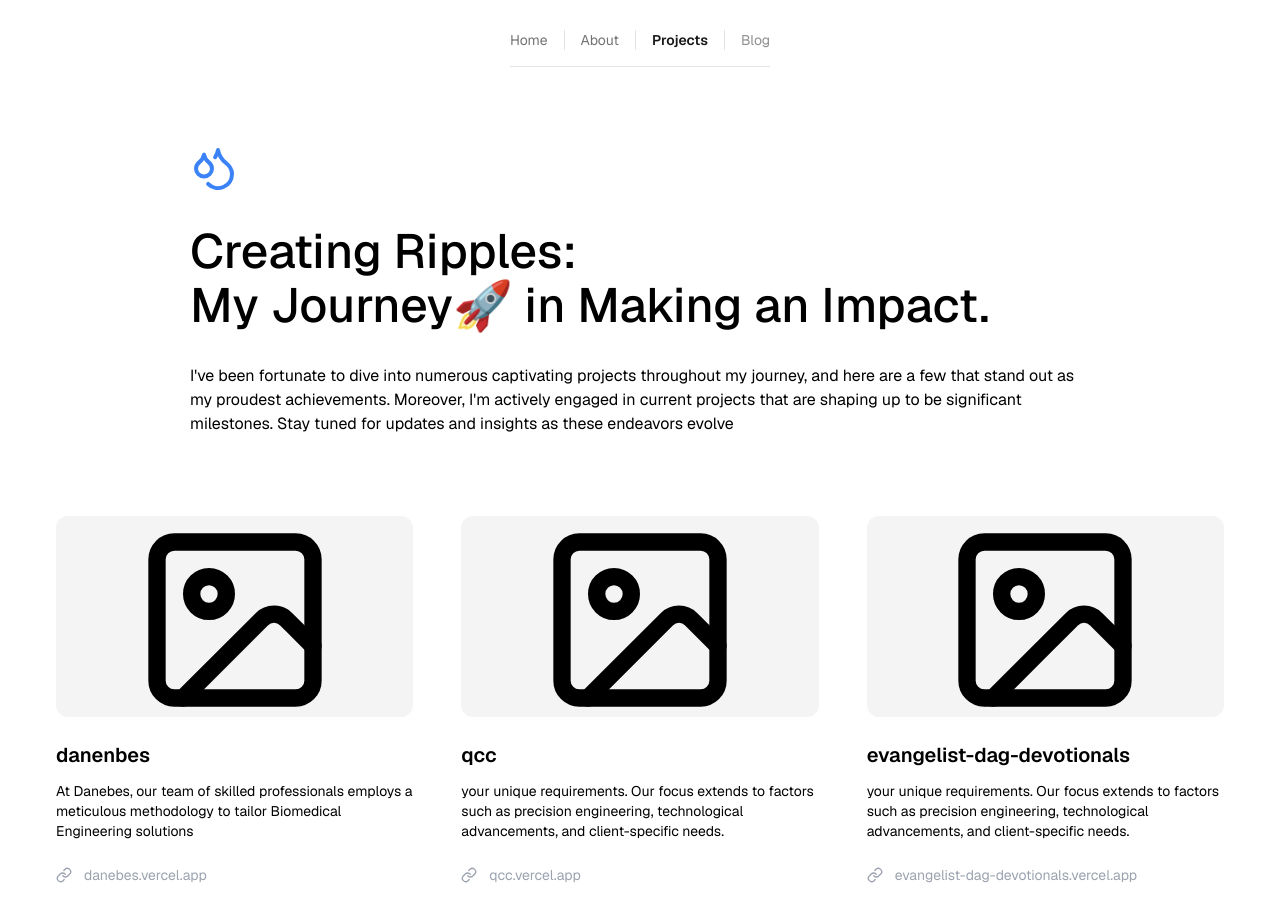
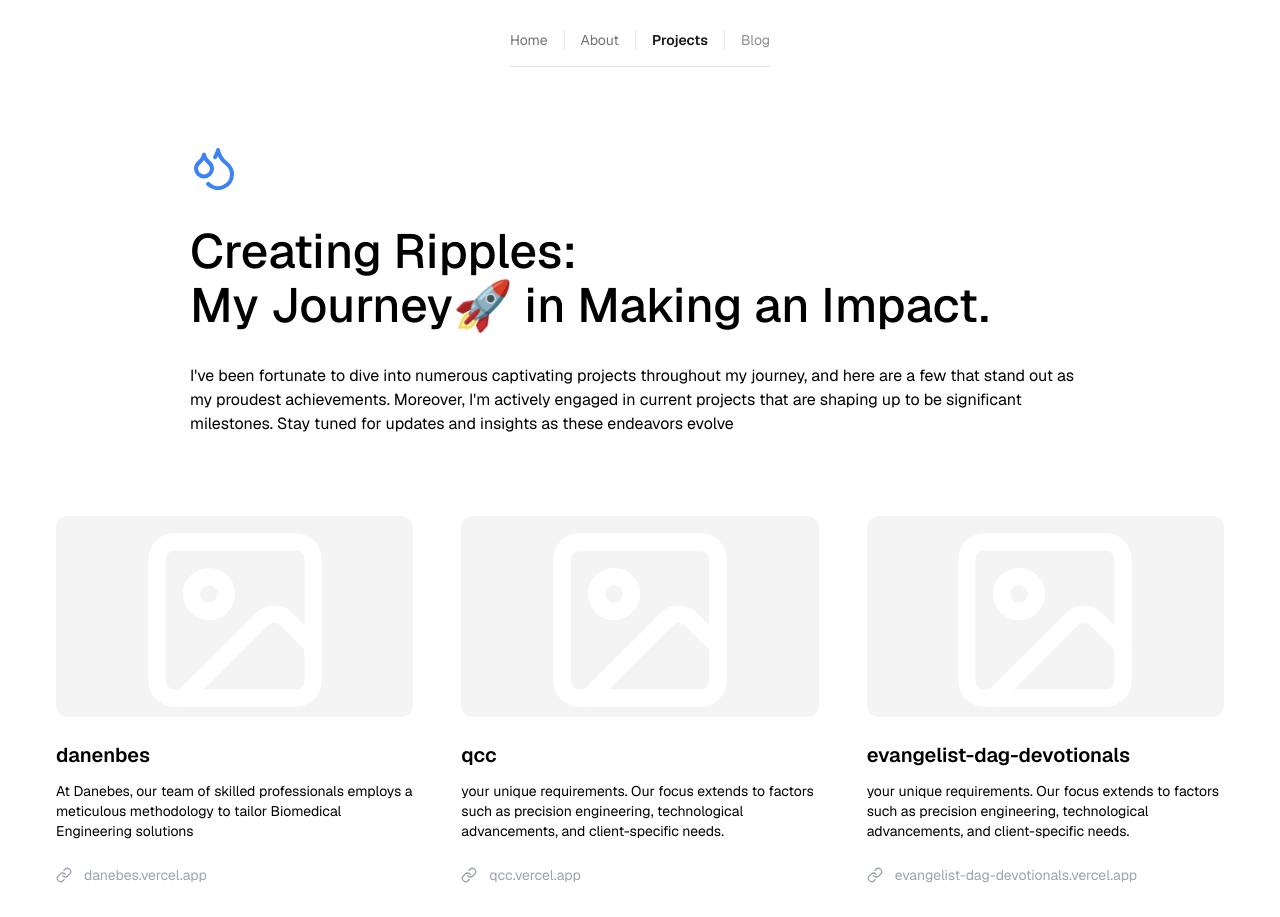
Before and after one commit to samezzz/samess, a Next.js app: page /projects in a window 1280 px wide. Built offline with nearby package versions, Linux system fonts and the light colour scheme.

Commit message:
fixed colors for default image

```diff
--- a/src/components/project-card.tsx
+++ b/src/components/project-card.tsx
@@ -19,7 +19,7 @@ const ProjectCard = ({ project, className }: ProjectCardProps) => {
         <div className="card">
           <div className="">
             <AspectRatio ratio={16/9} className="bg-muted rounded-lg">
-              <ImageIcon className="h-52 w-52 m-auto link" />
+              <ImageIcon className="h-52 w-52 m-auto link text-white dark:text-gray-500" />
             {/* <Image
               src="/vercel.svg"
               width={300}
```
